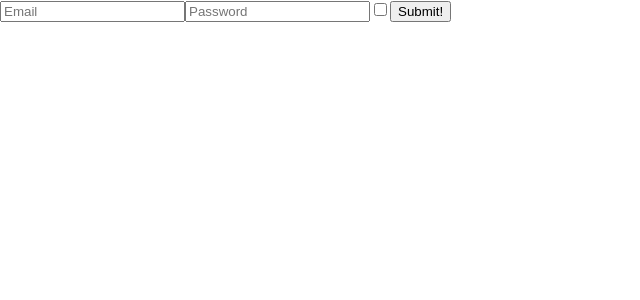
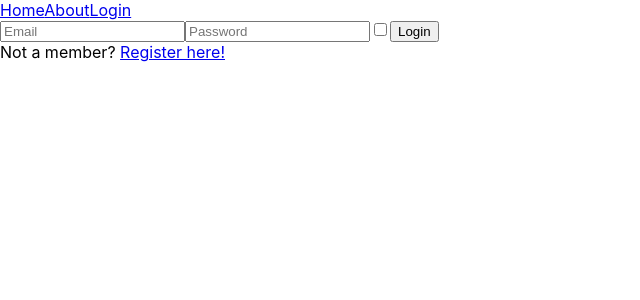
Before and after one commit to KD-Secret-Family-Recipes-Cookbook/React-I, a React (Create React App) app in the folder recipe-creator/: page /login in a window 1280 px wide. Shown: the top 300 px of the page, without its empty margins (0-640 px from the left). Built offline with nearby package versions, Linux system fonts and the light colour scheme.

Commit message:
added a basic navbar for taking users back to the marketing home or about page. Also added a link to the registration component.

```diff
--- a/recipe-creator/package.json
+++ b/recipe-creator/package.json
@@ -7,6 +7,7 @@
     "formik": "^2.0.4",
     "react": "^16.12.0",
     "react-dom": "^16.12.0",
+    "react-router-dom": "^5.1.2",
     "react-scripts": "3.2.0",
     "styled-components": "^4.4.1",
     "yup": "^0.27.0"
--- a/recipe-creator/src/App.js
+++ b/recipe-creator/src/App.js
@@ -1,12 +1,19 @@
 import React from 'react';
+import NavBar from './components/NavBar';
 import Login from './components/Login';
+import Registration from './components/Registration';
+import { BrowserRouter as Router, Route, Link } from 'react-router-dom';
 import './App.css';
 
 function App() {
   return (
-    <main>
-      <Login />
-    </main>
+    <Router>
+      <main>
+        <NavBar />
+        <Route path='/login' component={Login} />
+        <Route path='/register' component={Registration} />
+      </main>
+    </Router>
   );
 }
 
--- a/recipe-creator/src/components/Login.js
+++ b/recipe-creator/src/components/Login.js
@@ -1,14 +1,15 @@
 import React, { useState, useEffect } from 'react';
 import { withFormik, Form, Field } from 'formik';
+import { Link } from 'react-router-dom';
 import * as Yup from 'yup';
 import axios from 'axios';
 
 function Login({ values, errors, touched, status }) {
-    const [login, setLogin] = useState([]);
+    // const [login, setLogin] = useState([]);
 
-    useEffect(() => {
-        status && setLogin(login => [...login, status])
-    }, [status]);
+    // useEffect(() => {
+    //     status && setLogin(login => [...login, status])
+    // }, [status]);
 
     return (
         <div className='login-form'>
@@ -19,14 +20,11 @@ function Login({ values, errors, touched, status }) {
                 {touched.password && errors.password && <p>{errors.password}</p>}
                 <Field type='checkbox' name='terms' checked={values.terms}/>
                 {touched.terms && errors.terms && <p>{errors.terms}</p>}
-                <button type='submit'>Submit!</button>
+                <button type='submit'>Login</button>
+                <div>
+                    Not a member? <Link to='./register'>Register here!</Link>
+                </div>
             </Form>
-            {/* {login.map(user => (
-                <div key={user.id}>
-                    <p>email: {user.email}</p>
-                    <p>password: {user.password}</p>
-                </div>
-            ))} */}
         </div>
     )
 }
--- /dev/null
+++ b/recipe-creator/src/components/NavBar.js
@@ -0,0 +1,15 @@
+import React from "react";
+import {NavLink} from "react-router-dom";
+import styled from "styled-components";
+
+const NavBar = () => {
+    return (
+        <nav>
+        <NavLink to='/home'>Home</NavLink>
+        <NavLink to='/about'>About</NavLink>
+        <NavLink to='/login'>Login</NavLink>
+    </nav>
+    )
+}
+
+export default NavBar;
--- a/recipe-creator/src/components/Registration.js
+++ b/recipe-creator/src/components/Registration.js
@@ -1,7 +1,9 @@
 import React from 'react';
 
-export default function Registration() {
+function Registration() {
     return (
       <h1>Testing 2</h1>
     );
 }
+
+export default Registration;
```
Also changed, not shown: 1 other file (tests, documents, lock files or other folders).
